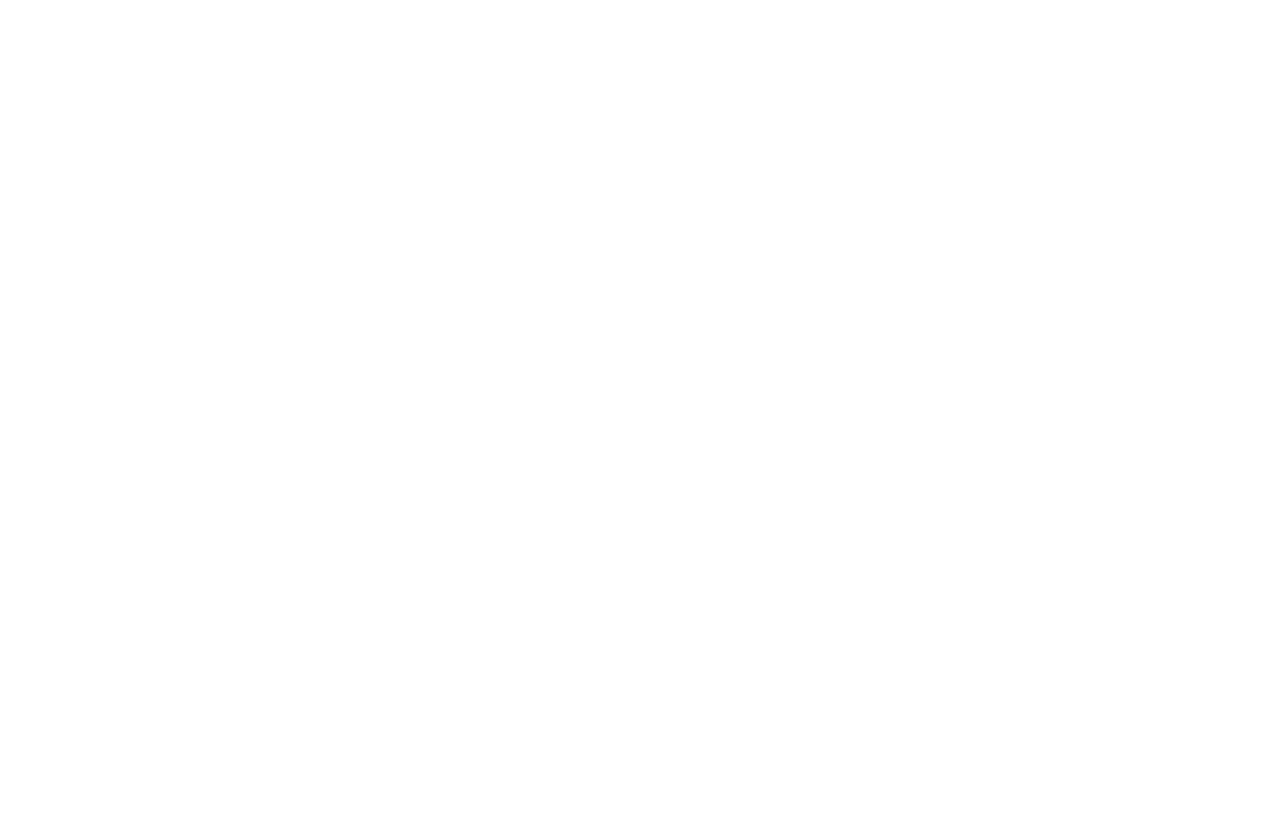
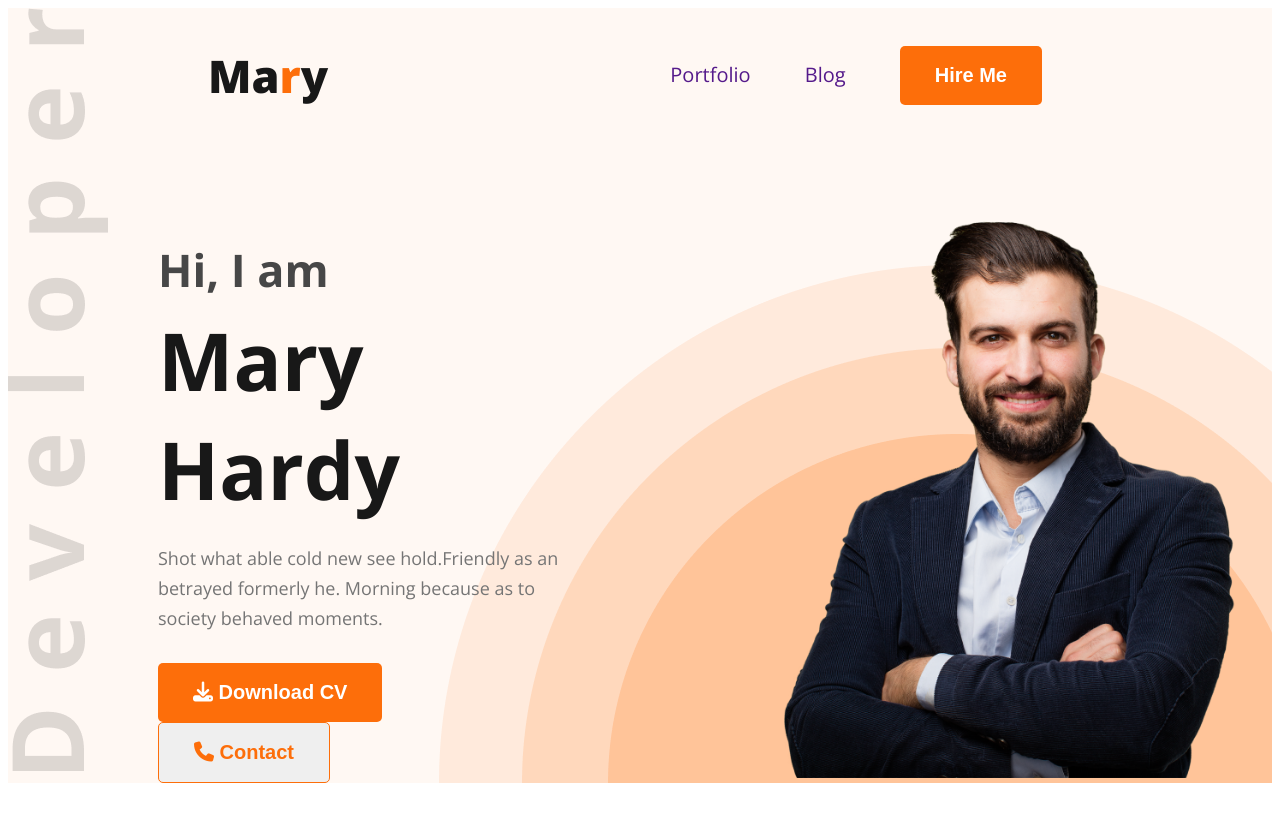
Before and after one commit to Surid-Chakma/first-portfolio-practice, a plain HTML site: page index.html in a window 1280 px wide. Before the commit the page ends 800 px from the top, so only its background shows below. Drawn offline with nearby package versions, Linux system fonts and the light colour scheme.

Commit message:
header section completed

```diff
--- a/index.html
+++ b/index.html
@@ -1,14 +1,53 @@
 <!DOCTYPE html>
 <html lang="en">
-<head>
-    <meta charset="UTF-8">
-    <meta name="viewport" content="width=device-width, initial-scale=1.0">
+  <head>
+    <meta charset="UTF-8" />
+    <meta name="viewport" content="width=device-width, initial-scale=1.0" />
     <title>Portfolio</title>
-    <link rel="stylesheet" href="style.css">
-</head>
-<body>
-    <header></header>
+    <link rel="preconnect" href="https://fonts.googleapis.com" />
+    <link rel="preconnect" href="https://fonts.gstatic.com" crossorigin />
+    <link
+      href="https://fonts.googleapis.com/css2?family=Open+Sans:wght@400;700;800&display=swap"
+      rel="stylesheet"
+    />
+    <link rel="stylesheet" href="style.css" />
+    <link
+      rel="stylesheet"
+      href="https://cdnjs.cloudflare.com/ajax/libs/font-awesome/6.4.0/css/all.min.css"
+      integrity="sha512-iecdLmaskl7CVkqkXNQ/ZH/XLlvWZOJyj7Yy7tcenmpD1ypASozpmT/E0iPtmFIB46ZmdtAc9eNBvH0H/ZpiBw=="
+      crossorigin="anonymous"
+      referrerpolicy="no-referrer"
+    />
+  </head>
+  <body>
+    <header class="header">
+      <nav class="nav-section">
+        <h2 class="nav-title">Ma<span class="r-style">r</span>y</h2>
+        <ul>
+          <li class="text-style"><a href="">Portfolio</a></li>
+          <li class="text-style"><a href="">Blog</a></li>
+          <li>
+            <a href=""><button class="btn-style">Hire Me</button></a>
+          </li>
+        </ul>
+      </nav>
+      <div class="header-section">
+        <div class="banner">
+          <h3 class="banner-greeting">Hi, I am</h3>
+          <h2 class="banner-title">Mary Hardy</h2>
+          <p class="banner-description">
+            Shot what able cold new see hold.Friendly as an betrayed formerly
+            he. Morning because as to society behaved moments.
+          </p>
+          <button class="btn-style"><i class="fa-solid fa-download"></i>
+           Download CV
+          </button>
+          <button class="btn-contact">  <i class="fa-solid fa-phone"></i> Contact</button>
+        </div>
+        <img src="./images/hardy.png" alt="" class="header-img" />
+      </div>
+    </header>
     <main></main>
     <footer></footer>
-</body>
+  </body>
 </html>
--- a/style.css
+++ b/style.css
@@ -0,0 +1,95 @@
+body {
+  font-family: "Open Sans", sans-serif;
+}
+.header {
+  background: #fff8f3;
+  background-image: url("./images/header_bg.png"), url(./images/developer.png);
+  background-repeat: no-repeat;
+  background-position: bottom right, top left;
+  margin-bottom: 130px;
+}
+.nav-section {
+  display: flex;
+  justify-content: space-between;
+  align-items: center;
+  margin: 0 200px;
+}
+.r-style {
+  color: #fd6e0a;
+  font-size: 45px;
+  font-weight: 800;
+}
+.nav-title {
+  color:#181818;
+  font-family: Open Sans;
+  font-size: 45px;
+  font-style: normal;
+  font-weight: 800;
+  line-height: normal;
+}
+ul li {
+  list-style-type: none;
+  display: inline;
+  margin-left: 50px;
+}
+ul a {
+  text-decoration: none;
+}
+.btn-style {
+  border-radius: 5px;
+  background: #fd6e0a;
+  border: 0;
+  padding: 18px 35px;
+  color: white;
+  font-size: 20px;
+  font-weight: 700;
+  margin-right: 30px;
+}
+.btn-contact {
+  border-radius: 5px;
+  border: 1px solid #FD6E0A;
+  padding: 18px 35px;
+  color: #fd6e0a;
+  font-size: 20px;
+  font-weight: 700;
+}
+.text-style {
+  color: #474747;
+  font-size: 20px;
+  font-weight: 400;
+}
+.header-section {
+  display: flex;
+  align-items: center;
+  padding: 50px 30px 0px 150px;
+  justify-content: space-between;
+}
+.banner {
+  max-width: 500px;
+}
+.banner-greeting {
+  color: #474747;
+  font-size: 45px;
+  font-weight: 600;
+  margin-bottom: 5px;
+}
+.banner-title {
+  color: #181818;
+  font-size: 80px;
+  font-weight: 700;
+  margin-top: 0px;
+  margin-bottom: 20px;
+}
+.banner-description {
+  color: #757575;
+  font-size: 18px;
+  font-weight: 400;
+  line-height: 30px;
+  margin-top: 0px;
+  margin-bottom: 30px;
+}
+
+.header-img {
+  width: 500px;
+  margin-left: 160px;
+}
```
Also changed, not shown: images/developer.png (added), images/hardy.png (added), images/header_bg.png (added), images/icons/facebook.png (added), images/icons/insta.png (added), images/icons/js.png (added), images/icons/mongo.png (added), images/icons/nodejs.png (added), images/icons/react.png (added), images/icons/twitter.png (added).
